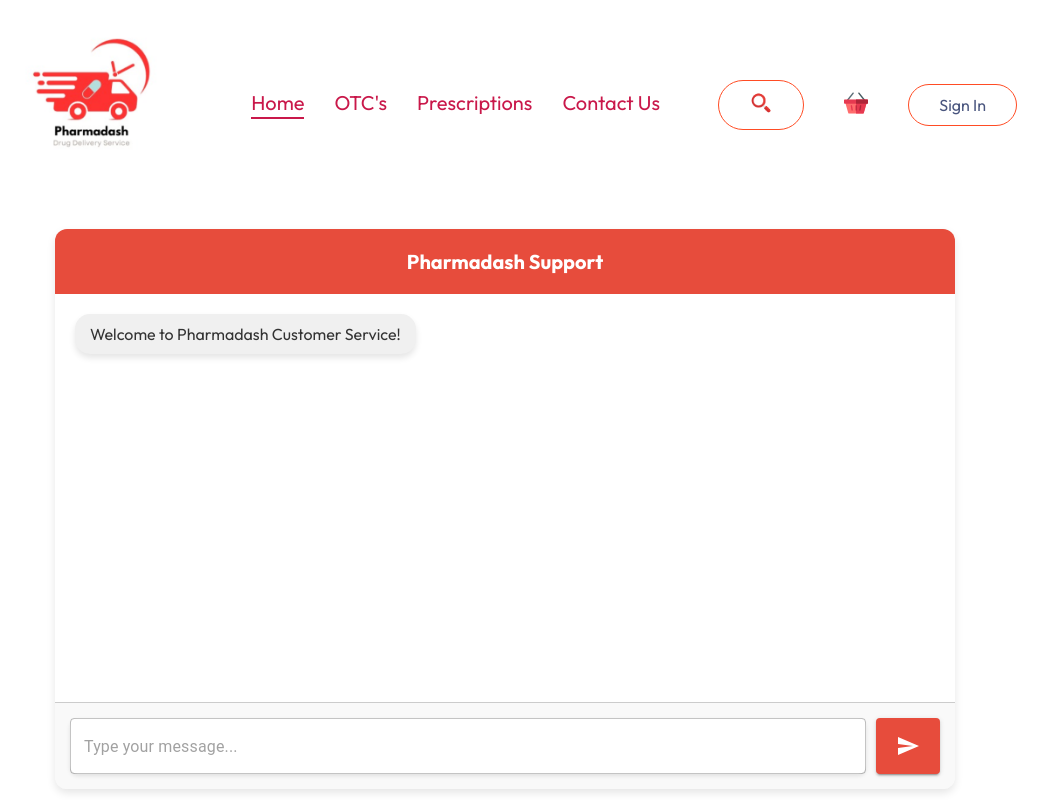
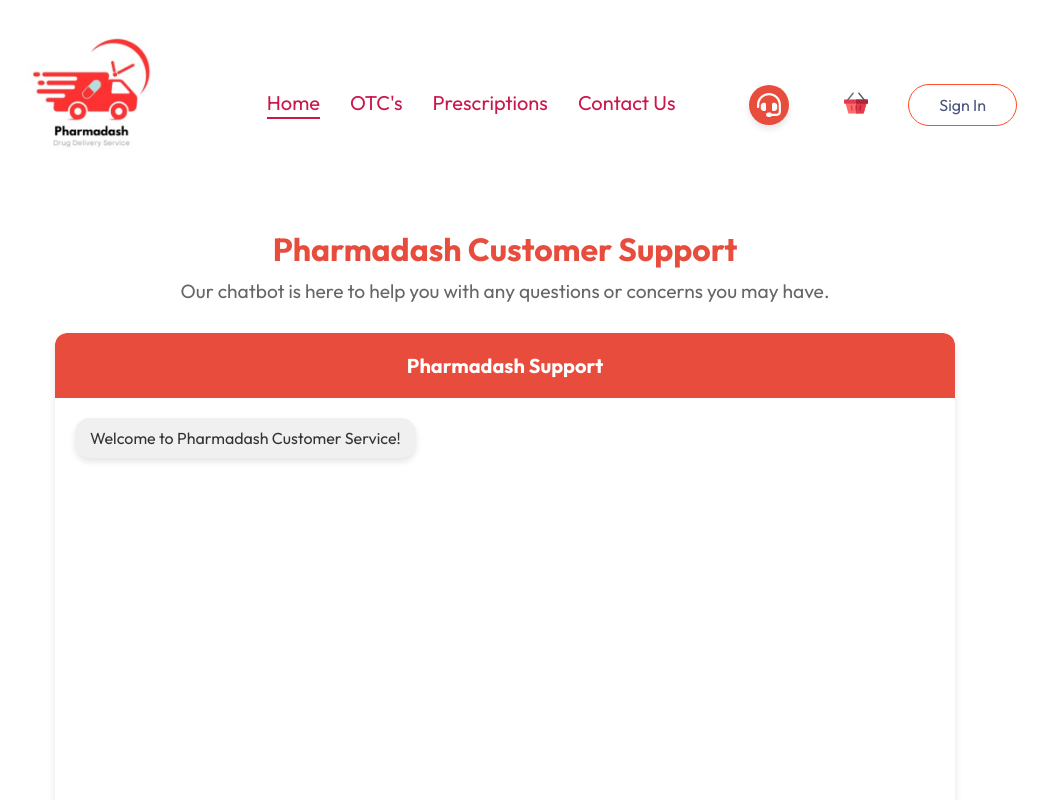
Before and after one commit to Zineb2a/PharmaDash, a React (Vite) app in the folder frontend/: page /chatbot in a window 1280 px wide. Shown: the top 800 px of the page, without its empty margins (135-1183 px from the left). Built offline with nearby package versions, Linux system fonts and the light colour scheme.

Commit message:
Scroll Chatbot fixed

```diff
--- a/frontend/package.json
+++ b/frontend/package.json
@@ -12,6 +12,9 @@
   "dependencies": {
     "@emotion/react": "^11.13.3",
     "@emotion/styled": "^11.13.0",
+    "@fortawesome/fontawesome-svg-core": "^6.7.1",
+    "@fortawesome/free-solid-svg-icons": "^6.7.1",
+    "@fortawesome/react-fontawesome": "^0.2.2",
     "@mui/icons-material": "^6.1.7",
     "@mui/material": "^6.1.7",
     "axios": "^1.7.7",
--- a/frontend/src/App.jsx
+++ b/frontend/src/App.jsx
@@ -12,7 +12,7 @@
 import Verify from './pages/Verify/Verify';
 import PrivacyPolicy from './components/PrivacyPolicy/PrivacyPolicy';
 import AboutUs from './components/AboutUs/AboutUs';
-import Chatbot from "./components/Chatbot/Chatbot"; // Import Chatbot
+import ChatbotPage from './pages/Chatbot/ChatbotPage';
 
 
 const App = () => {
@@ -33,7 +33,8 @@
           <Route path='/verify' element={<Verify />}/>
           <Route path="/privacy-policy" element={<PrivacyPolicy />} />
           <Route path="/about-us" element={<AboutUs />} />
-          <Route path="/chatbot" element={<Chatbot />} />
+
+          <Route path="/chatbot" element={<ChatbotPage />} />
         </Routes>
       </div>
       <Footer />
--- a/frontend/src/assets/assets.js
+++ b/frontend/src/assets/assets.js
@@ -1,5 +1,5 @@
 import basket_icon from './basket_icon.png'
-import logo from './logo.png'
+
 import logo2 from './logo2.png'
 import header_img from './header_img.png'
 import search_icon from './search_icon.png'
@@ -67,7 +67,7 @@
 import un_checked from './un_checked.png'
 
 export const assets = {
-    logo,
+
     logo2,
     translogo,
     basket_icon,
--- a/frontend/src/components/Chatbot/Chatbot.css
+++ b/frontend/src/components/Chatbot/Chatbot.css
@@ -0,0 +1,61 @@
+  /* Chatbot Container */
+  .chatbot-container {
+    height: 80vh;
+    max-width: 600px;
+    margin: 20px auto;
+    display: flex;
+    flex-direction: column;
+    background-color: #f9f9f9;
+    border-radius: 12px;
+    box-shadow: 0px 4px 8px rgba(0, 0, 0, 0.1);
+    overflow: hidden; /* Prevent content overflow */
+  }
+
+  /* Chat Header */
+  .chatbot-header {
+    padding: 20px;
+    background-color: #e74c3c;
+    color: white;
+    text-align: center;
+    font-weight: bold;
+    font-size: 20px;
+    border-radius: 12px 12px 0 0;
+  }
+
+  /* Messages Section */
+  .chat-messages {
+    flex: 1;
+    overflow-y: auto; /* Scrollable content */
+    padding: 20px;
+    background-color: white;
+  }
+
+  /* Message Bubble */
+  .chat-message {
+    padding: 10px 15px;
+    border-radius: 15px;
+    max-width: 70%;
+    word-wrap: break-word;
+    box-shadow: 0px 4px 6px rgba(0, 0, 0, 0.1);
+  }
+
+  .chat-message.assistant {
+    align-self: flex-start;
+    background-color: #f0f0f0;
+    color: #333;
+  }
+
+  .chat-message.user {
+    align-self: flex-end;
+    background-color: #e74c3c;
+    color: white;
+  }
+
+  /* Input Field */
+  .chat-input {
+    padding: 15px;
+    display: flex;
+    background-color: #f9f9f9;
+    border-top: 1px solid #ccc;
+    border-radius: 0 0 12px 12px;
+  }
--- a/frontend/src/components/Chatbot/Chatbot.jsx
+++ b/frontend/src/components/Chatbot/Chatbot.jsx
@@ -5,7 +5,6 @@
   Box,
   Button,
   TextField,
-  Typography,
   Stack,
   CircularProgress,
 } from '@mui/material';
@@ -13,19 +12,26 @@
 
 const Chatbot = () => {
   const [messages, setMessages] = useState([
-    { role: 'assistant', content: 'Welcome to Pharmadash Customer Service! ' },
+    { role: 'assistant', content: 'Welcome to Pharmadash Customer Service!' },
   ]);
   const [message, setMessage] = useState('');
   const [isLoading, setIsLoading] = useState(false);
 
-  const messagesEndRef = useRef(null);
+  const messagesContainerRef = useRef(null);
 
-  const scrollToBottom = () => {
-    messagesEndRef.current?.scrollIntoView({ behavior: 'smooth' });
+  const scrollDown = () => {
+    if (messagesContainerRef.current) {
+      const { scrollTop, clientHeight } = messagesContainerRef.current;
+      const newScrollTop = scrollTop + clientHeight / 4; // Scroll down by a fraction of the height
+      messagesContainerRef.current.scrollTop = Math.min(
+        newScrollTop,
+        messagesContainerRef.current.scrollHeight - clientHeight // Ensure it doesn't scroll beyond the bottom
+      );
+    }
   };
 
   useEffect(() => {
-    scrollToBottom();
+    scrollDown();
   }, [messages]);
 
   const handleSendMessage = async () => {
@@ -71,7 +77,7 @@
   return (
     <Box
       sx={{
-        height: '70vh', // Adjusted for default height
+        height: '75vh',
         width: '100%',
         maxWidth: '900px',
         margin: '20px auto',
@@ -80,9 +86,9 @@
         backgroundColor: '#f9f9f9',
         borderRadius: '12px',
         boxShadow: '0px 4px 8px rgba(0, 0, 0, 0.1)',
+        overflow: 'hidden',
       }}
     >
-      {/* Header */}
       <Box
         sx={{
           padding: '20px',
@@ -97,7 +103,6 @@
         Pharmadash Support
       </Box>
 
-      {/* Messages */}
       <Stack
         spacing={2}
         sx={{
@@ -106,6 +111,7 @@
           padding: '20px',
           backgroundColor: '#fff',
         }}
+        ref={messagesContainerRef}
       >
         {messages.map((msg, idx) => (
           <Box
@@ -124,10 +130,8 @@
             {msg.content}
           </Box>
         ))}
-        <div ref={messagesEndRef} />
       </Stack>
 
-      {/* Input Field */}
       <Box
         sx={{
           padding: '15px',
@@ -142,7 +146,7 @@
           placeholder="Type your message..."
           value={message}
           onChange={(e) => setMessage(e.target.value)}
-          onKeyDown={handleKeyPress} // Enable Enter-to-Send
+          onKeyDown={handleKeyPress}
           disabled={isLoading}
           multiline
           maxRows={3}
--- a/frontend/src/components/Footer/Footer.jsx
+++ b/frontend/src/components/Footer/Footer.jsx
@@ -2,14 +2,12 @@
 import './Footer.css';
 import { assets } from '../../assets/assets';
 import { Link } from 'react-router-dom';
-import Chatbot from '../Chatbot/Chatbot';
 
 const Footer = () => {
-  const [showChatbot, setShowChatbot] = useState(false);
-
   return (
     <div className="footer" id="footer">
       <div className="footer-content">
+        {/* Left Section */}
         <div className="footer-content-left">
           <img className="logo" src={assets.logo2} alt="Pharmadash Logo" />
           <p className="footer-description">
@@ -26,6 +24,7 @@
           </div>
         </div>
 
+        {/* Center Section */}
         <div className="footer-content-center">
           <h2>Company</h2>
           <ul>
@@ -41,6 +40,7 @@
           </ul>
         </div>
 
+        {/* Right Section */}
         <div className="footer-content-right">
           <h2>Customer Service</h2>
           <ul>
@@ -48,17 +48,15 @@
             <li>
               <a href="mailto:contact@pharmadash.com">contact@pharmadash.com</a>
             </li>
-
-             <li><Link to="/chatbot">Chat with us</Link></li> {/* Link to Chatbot */}
-
+            <li>
+              <Link to="/chatbot">Chat with us</Link> {/* Link to Chatbot page */}
+            </li>
           </ul>
         </div>
       </div>
 
       <hr />
       <p className="footer-copyright">© 2024 Pharmadash.com - All Rights Reserved.</p>
-
-      {showChatbot && <Chatbot onClose={() => setShowChatbot(false)} />}
     </div>
   );
 };
--- a/frontend/src/components/Navbar/Navbar.css
+++ b/frontend/src/components/Navbar/Navbar.css
@@ -166,3 +166,24 @@
         display: none;
     }
 }
+.navbar-icon {
+    margin-right: 15px;
+    cursor: pointer;
+    display: flex;
+    align-items: center;
+  }
+
+  .customer-service-icon {
+    margin-right: 15px;
+    display: flex;
+    align-items: center;
+    background-color: #e74c3c; /* Red background */
+    padding: 8px;
+    border-radius: 50%;
+    box-shadow: 0px 4px 6px rgba(0, 0, 0, 0.1);
+    transition: transform 0.2s;
+  }
+
+  .customer-service-icon:hover {
+    transform: scale(1.1);
+  }
--- a/frontend/src/components/Navbar/Navbar.jsx
+++ b/frontend/src/components/Navbar/Navbar.jsx
@@ -1,23 +1,21 @@
-import React, { useContext, useEffect, useState } from 'react'
-import './Navbar.css'
-import { assets } from '../../assets/assets'
-import { Link, useNavigate } from 'react-router-dom'
-import { StoreContext } from '../../Context/StoreContext'
+import React, { useContext, useState } from 'react';
+import './Navbar.css';
+import { assets } from '../../assets/assets';
+import { Link, useNavigate } from 'react-router-dom';
+import { StoreContext } from '../../Context/StoreContext';
+import { FontAwesomeIcon } from '@fortawesome/react-fontawesome';
+import { faHeadset } from '@fortawesome/free-solid-svg-icons';
+
 
 const Navbar = ({ setShowLogin }) => {
-
   const [menu, setMenu] = useState("home");
-  const [searchVisible, setSearchVisible] = useState(false);
-  const { getTotalCartAmount, token ,setToken } = useContext(StoreContext);
+  const { getTotalCartAmount, token, setToken } = useContext(StoreContext);
   const navigate = useNavigate();
 
   const logout = () => {
     localStorage.removeItem("token");
     setToken("");
-    navigate('/')
-  }
-  const toggleSearch = () => {
-    setSearchVisible(prev => !prev);
+    navigate('/');
   };
 
   return (
@@ -30,30 +28,22 @@
         <a href='#footer' onClick={() => setMenu("contact")} className={`${menu === "contact" ? "active" : ""}`}>Contact Us</a>
       </ul>
       <div className="navbar-right">
+        {/* Customer Service Icon */}
+        <Link to='/chatbot' className="navbar-icon customer-service-icon" title="Customer Service">
+          <FontAwesomeIcon icon={faHeadset} style={{ fontSize: '24px', color: '#fafafa' }} />
+        </Link>
 
-
-        <button onClick={toggleSearch} className="navbar-search-button">
-          <img src={assets.search} alt="search icon" />
-        </button>
-
-        {searchVisible && (
-          <input
-            type="text"
-            placeholder="Search..."
-            className="navbar-search-input"
-          />
-        )}
-
+        {/* Cart Icon */}
         <Link to='/cart' className='navbar-search-icon'>
-          <img src={assets.basket} alt="" />
+          <img src={assets.basket} alt="Cart Icon" />
           <div className={getTotalCartAmount() > 0 ? "dot" : ""}></div>
         </Link>
 
         {!token ? <button onClick={() => setShowLogin(true)}>Sign In</button>
           : <div className='navbar-profile'>
-            <img src={assets.profile_icon} alt="" />
+            <img src={assets.profile_icon} alt="Profile Icon" />
             <ul className='navbar-profile-dropdown'>
-              <li onClick={()=>navigate('/myorders')}> <img src={assets.bag_icon} alt="" /> <p>Orders</p></li>
+              <li onClick={() => navigate('/myorders')}> <img src={assets.bag_icon} alt="" /> <p>Orders</p></li>
               <hr />
               <li onClick={logout}> <img src={assets.logout_icon} alt="" /> <p>Logout</p></li>
             </ul>
@@ -61,7 +51,7 @@
         }
       </div>
     </div>
-  )
-}
+  );
+};
 
-export default Navbar
+export default Navbar;
--- /dev/null
+++ b/frontend/src/pages/Chatbot/ChatbotPage.css
@@ -0,0 +1,22 @@
+.chatbot-page-container {
+    padding: 20px;
+    max-width: 1200px;
+    margin: 0 auto;
+    text-align: center;
+  }
+
+  .chatbot-page-header {
+    margin-bottom: 20px;
+  }
+
+  .chatbot-page-header h1 {
+    color: #e74c3c;
+    font-size: 2rem;
+    margin-bottom: 10px;
+  }
+
+  .chatbot-page-header p {
+    color: #666;
+    font-size: 1.2rem;
+    margin-bottom: 30px;
+  }
--- /dev/null
+++ b/frontend/src/pages/Chatbot/ChatbotPage.jsx
@@ -0,0 +1,23 @@
+import React, { useState, useEffect } from 'react';
+import Chatbot from '../../components/Chatbot/Chatbot'; // Reuse the existing Chatbot component
+import './ChatbotPage.css';
+
+const ChatbotPage = () => {
+  useEffect(() => {
+    window.scrollTo(0, 0); // Scroll to the top when the page loads
+  }, []);
+
+  return (
+    <div className="chatbot-page-container">
+      <header className="chatbot-page-header">
+        <h1>Pharmadash Customer Support</h1>
+        <p>Our chatbot is here to help you with any questions or concerns you may have.</p>
+      </header>
+      <main>
+        <Chatbot />
+      </main>
+    </div>
+  );
+};
+
+export default ChatbotPage;
```
Also changed, not shown: frontend/src/assets/logo.png (deleted), 1 other file (tests, documents, lock files or other folders).
